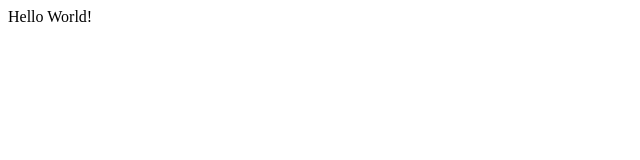
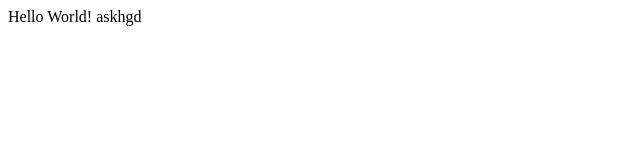
Before and after one commit to AddaHanz/PenyuSilver, a plain HTML site: page index.html in a window 1280 px wide. Shown: the full height of the page, 0-640 px from the left. Drawn offline with Linux system fonts and the light colour scheme.

Commit message:
some change

```diff
--- a/index.html
+++ b/index.html
@@ -7,5 +7,6 @@
 </head>
 <body>
     Hello World!
+    askhgd
 </body>
 </html>
```
